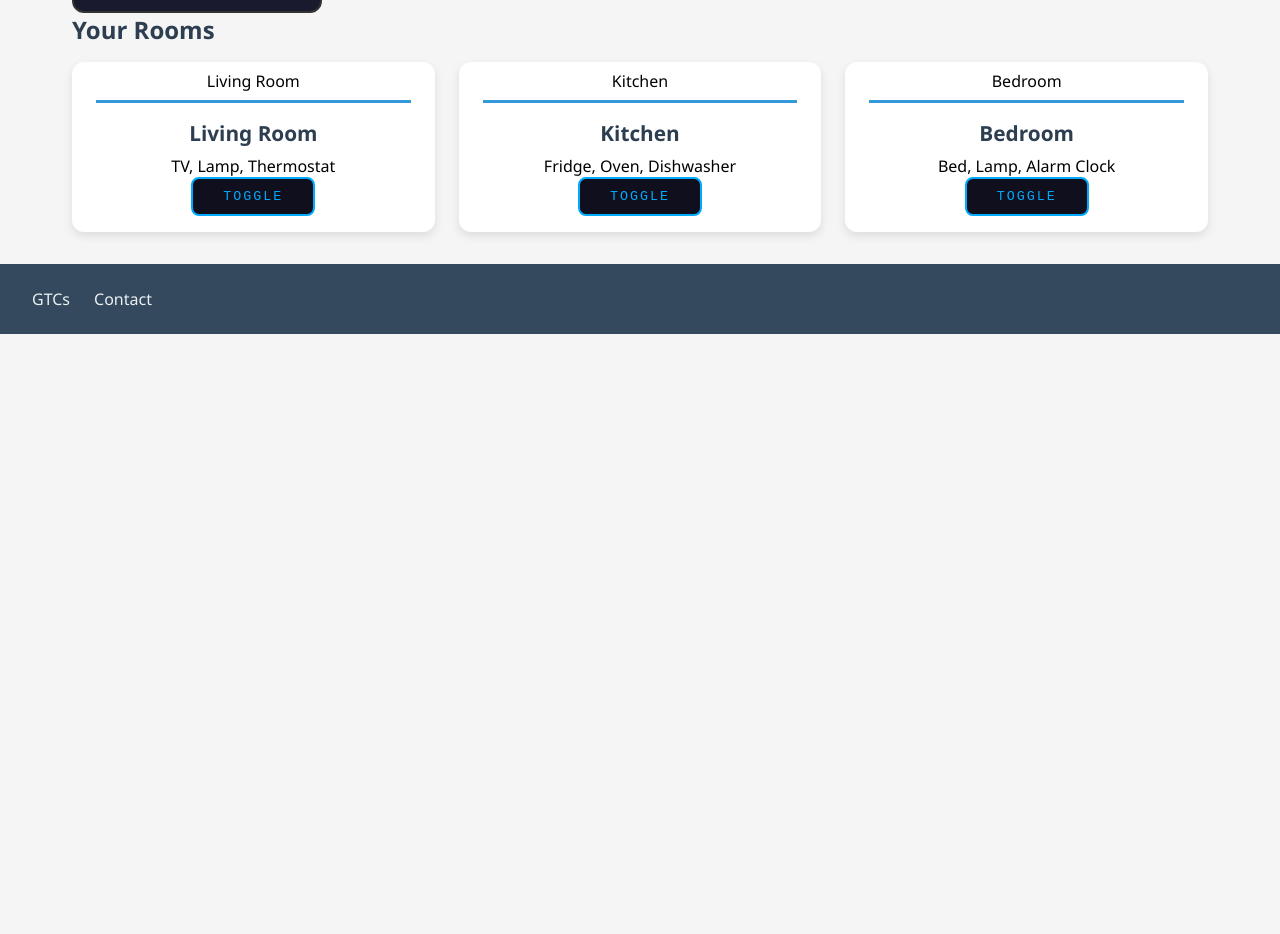
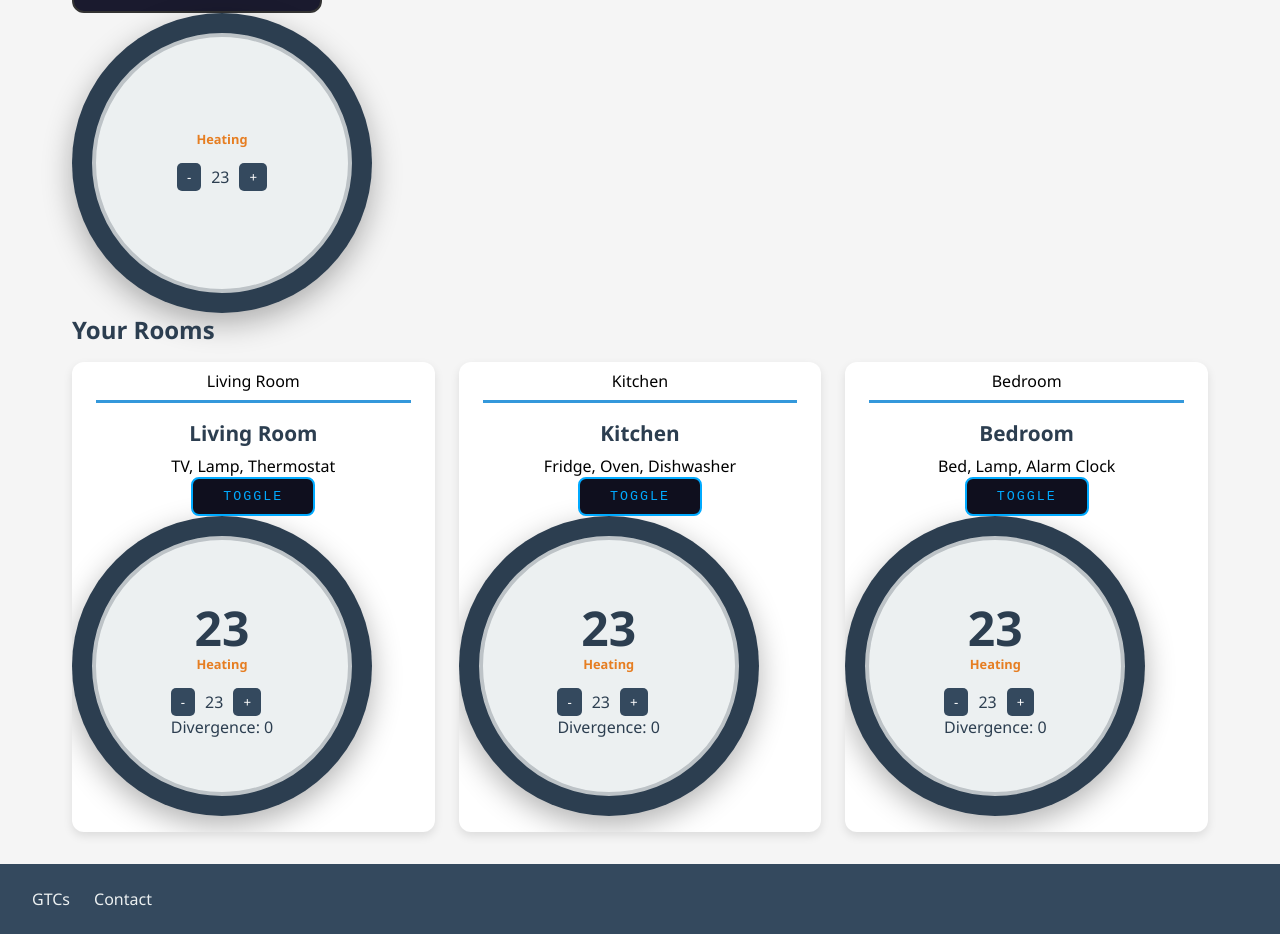
Before and after one commit to AndiKleini/angular-teaching, an Angular app: page /home in a window 1280 px wide. Shown: the part 437-1371 px from the top of the page. Before the commit the page ends 800 px from the top, so only its background shows below. Built offline with nearby package versions, Linux system fonts and the light colour scheme.

Commit message:
feature: Create temperature crt based on signals.

```diff
--- a/src/app/home/home.html
+++ b/src/app/home/home.html
@@ -5,6 +5,18 @@
         <div [ngClass]="isAlarmActive ? 'alarm-light-active' : 'alarm-light'"></div>
         <div [ngClass]="isAlarmActive ? 'alarm-status-active' : 'alarm-status'">INACTIVE</div>
         <button class="alarm-btn" (click)="toggleAlarmGlobally()">TOGGLE</button>
+    </div>
+    <div class="thermostat-control">
+        <div class="dial">
+            <div class="inner-circle">
+                <div id="status" class="heating">Heating</div>
+                <div class="target-control">
+                    <button (click)="changeTemperature(-0.5)">-</button>
+                    <span id="target-temp">{{baseTemperature()}}</span>
+                    <button (click)="changeTemperature(0.5)">+</button>
+                </div>
+            </div>
+        </div>
     </div>
     <h2 style="margin-bottom: 1rem; color: #2c3e50;">Your Rooms</h2>
     <div class="room-grid">
--- a/src/app/home/home.ts
+++ b/src/app/home/home.ts
@@ -1,9 +1,10 @@
-import { Component } from '@angular/core';
+import { Component, computed, signal } from '@angular/core';
 import { Building } from '../services/building';
 import { Room } from '../entities/room';
 import { ListDevicesPipe } from '../pipes/list-devices';
 import { RoomTile } from "../room-tile/room-tile";
 import { NgClass } from "@angular/common";
+import { sign } from 'node:crypto';
 
 @Component({
   selector: 'app-home',
@@ -15,10 +16,11 @@ export class Home {
 
   rooms: Room[];
   isAlarmActive: boolean = false;
+  public baseTemperature = signal<number>(0);
 
   constructor(private buildingSrv: Building) {
     this.rooms = this.buildingSrv.getRooms();
-    console.log(this.rooms);
+    this.baseTemperature = this.buildingSrv.baseTemperature;
   }
 
   public toggleAlarmGlobally() {
@@ -29,4 +31,8 @@ export class Home {
     console.log(`Alarm toggled for room with ID: ${roomId}`);
     this.toggleAlarmGlobally();
   }
+
+  public changeTemperature(diff: number) {
+    this.baseTemperature.update(t => t + diff);
+  }
 }
--- a/src/app/room-tile/room-tile.html
+++ b/src/app/room-tile/room-tile.html
@@ -3,4 +3,18 @@
     <h3>{{room.name}}</h3>
     <p>{{room.devices | listDevices }}</p>
     <button class="alarm-btn" (click)="toggleAlarm.emit(room.id)">TOGGLE</button>
+    <div class="thermostat-control">
+        <div class="dial">
+            <div class="inner-circle">
+                <span id="current-temp">{{temperature()}}</span>
+                <div id="status" class="heating">Heating</div>
+                <div class="target-control">
+                    <button (click)="changeTemperature(-0.5)">-</button>
+                    <span id="target-temp">{{baseTemperature()}}</span>
+                    <button (click)="changeTemperature(0.5)">+</button>
+                </div>
+                <span>Divergence: {{divergence()}}</span>
+            </div>
+        </div>
+    </div>
 </div>
--- a/src/app/room-tile/room-tile.ts
+++ b/src/app/room-tile/room-tile.ts
@@ -1,4 +1,4 @@
-import { Component, EventEmitter, Input, Output } from '@angular/core';
+import { Component, computed, EventEmitter, Input, Output, signal } from '@angular/core';
 import { Building } from '../services/building';
 import { Room } from '../entities/room';
 import { ListDevicesPipe } from '../pipes/list-devices';
@@ -17,9 +17,19 @@ export class RoomTile implements OnInit {
     @Input( { required: true } ) public roomId!: number;
     public room!: Room;
 
+    public temperature = signal<number>(0);
+    public divergence = computed(() => this.temperature() - this.baseTemperature());
+    public baseTemperature = signal<number>(0);
+
     constructor(private buildingSrv: Building) { }
 
     ngOnInit(): void {
       this.room = this.buildingSrv.getRooms().find(r => r.id === this.roomId)!;
+      this.baseTemperature = this.buildingSrv.baseTemperature;
+      this.temperature.set(this.baseTemperature());
+    }
+
+    public changeTemperature(delta: number): void {
+      this.temperature.update(t => t + delta);
     }
 }
--- a/src/app/services/building.ts
+++ b/src/app/services/building.ts
@@ -1,4 +1,4 @@
-import { Injectable } from '@angular/core';
+import { Injectable, signal } from '@angular/core';
 import { Room } from '../entities/room';
 
 @Injectable({
@@ -12,4 +12,6 @@ export class Building {
       { id: 3, name: 'Bedroom', devices: ['Bed', 'Lamp', 'Alarm Clock'] },
     ];
   }
+
+  public baseTemperature = signal<number>(23.0);
 }
--- a/src/styles.css
+++ b/src/styles.css
@@ -295,3 +295,37 @@ main {
     background: rgba(0,170,255,0.1);
     box-shadow: 0 0 15px rgba(0,170,255,0.4);
 }
+
+.thermostat-control {
+  width: 300px;
+  height: 300px;
+  text-align: centers;
+  background: #2c3e50;
+  border-radius: 50%;
+  display: flex;
+  align-items: center;
+  justify-content: center;
+  box-shadow: 0 10px 30px rgba(0,0,0,0.3);
+}
+
+.dial {
+  width: 260px;
+  height: 260px;
+  background: #ecf0f1;
+  border-radius: 50%;
+  border: 4px solid #bdc3c7;
+  display: flex;
+  align-items: center;
+  justify-content: center;
+}
+
+.inner-circle {
+  text-align: center;
+  color: #2c3e50;
+}
+
+#current-temp { font-size: 3rem; font-weight: bold; display: block; }
+#status { font-size: 0.8rem; font-weight: bold; margin-top: -5px; }
+.heating { color: #e67e22; }
+.target-control { margin-top: 15px; display: flex; gap: 10px; align-items: center; }
+button { border: none; background: #34495e; color: white; border-radius: 5px; padding: 5px 10px; cursor: pointer; }
```
